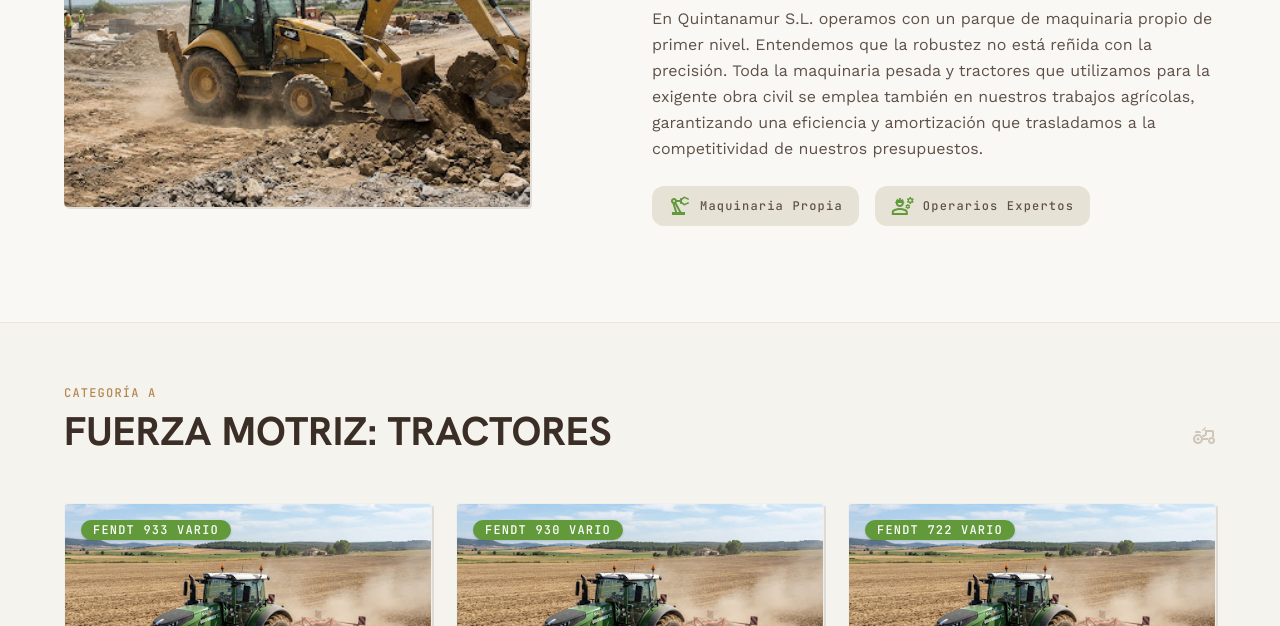
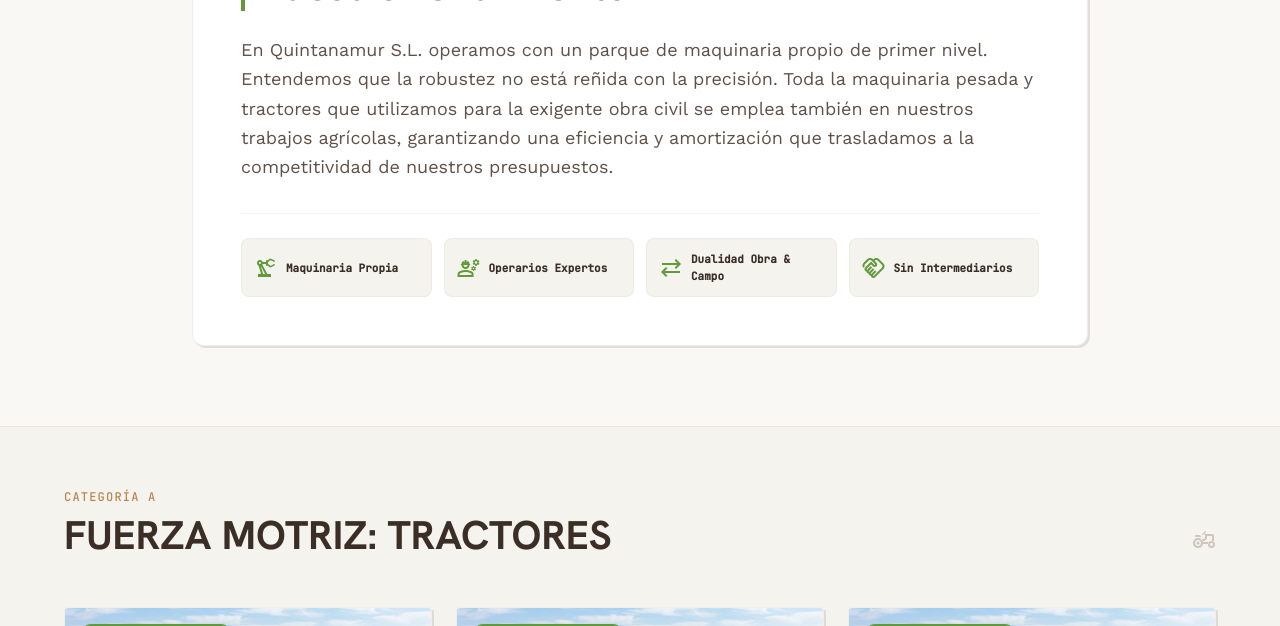
Before and after one commit to jimenezabadalex/Quintanamur-web, an Astro site: page /maquinaria in a window 1280 px wide. Shown: the part 807-1433 px from the top of the page. Built offline with nearby package versions, Linux system fonts and the light colour scheme; Astro itself is replaced by a stand-in of ours.

Commit message:
refactor(maquinaria): redisenar versatilidad operativa a bloque de manifiesto editorial sin imagen repetida

```diff
--- a/src/pages/maquinaria.astro
+++ b/src/pages/maquinaria.astro
@@ -29,36 +29,35 @@ import Layout from '../layouts/Layout.astro';
     </div>
   </header>
 
-  <!-- Strategic Advantage -->
-  <section class="py-16 md:py-24 px-margin-mobile md:px-margin-desktop bg-surface max-w-max-width mx-auto">
-    <div class="grid grid-cols-1 md:grid-cols-12 gap-gutter items-center">
-      <div class="md:col-span-5 relative">
-        <div class="absolute -inset-4 bg-surface-container rounded-lg -z-10 transform -rotate-1"></div>
-        <div class="relative aspect-[4/3] rounded overflow-hidden sharp-shadow">
-          <img
-            alt="Retropala pesada en operación de movimiento de tierras"
-            class="w-full h-full object-cover object-center"
-            src="/images/maquinaria/versatilidad-operativa.webp"
-            loading="lazy"
-          />
+  <!-- Strategic Advantage (Versatilidad Operativa) -->
+  <section class="py-16 md:py-20 px-margin-mobile md:px-margin-desktop bg-surface max-w-max-width mx-auto">
+    <div class="max-w-4xl mx-auto bg-surface-container-lowest border border-outline-variant/30 rounded-xl p-8 md:p-12 sharp-shadow">
+      <div class="inline-flex items-center gap-2 mb-4 text-primary font-label-caps text-label-caps">
+        <span class="material-symbols-outlined text-base">verified</span>
+        <span class="uppercase tracking-widest font-bold">Ventaja Estratégica</span>
+      </div>
+      <h2 class="font-headline-lg text-headline-lg-mobile md:text-headline-lg text-on-surface mb-6 border-l-4 border-primary pl-4 leading-tight">
+        VERSATILIDAD OPERATIVA: El secreto de nuestro rendimiento
+      </h2>
+      <p class="font-body-lg text-body-lg text-on-surface-variant mb-8 leading-relaxed">
+        En Quintanamur S.L. operamos con un parque de maquinaria propio de primer nivel. Entendemos que la robustez no está reñida con la precisión. Toda la maquinaria pesada y tractores que utilizamos para la exigente obra civil se emplea también en nuestros trabajos agrícolas, garantizando una eficiencia y amortización que trasladamos a la competitividad de nuestros presupuestos.
+      </p>
+      <div class="grid grid-cols-2 sm:grid-cols-4 gap-3 pt-6 border-t border-outline-variant/20">
+        <div class="flex items-center gap-2 p-3 bg-surface-container-low rounded-lg border border-outline-variant/20">
+          <span class="material-symbols-outlined text-primary text-xl">precision_manufacturing</span>
+          <span class="font-label-caps text-[11px] font-bold text-on-surface">Maquinaria Propia</span>
         </div>
-      </div>
-      <div class="md:col-span-6 md:col-start-7 mt-8 md:mt-0">
-        <h2 class="font-headline-lg text-headline-lg-mobile md:text-headline-lg text-on-surface mb-6 border-l-4 border-primary pl-4">
-          VERSATILIDAD OPERATIVA: El secreto de nuestro rendimiento
-        </h2>
-        <p class="font-body-md text-body-md text-on-surface-variant mb-6 leading-relaxed">
-          En Quintanamur S.L. operamos con un parque de maquinaria propio de primer nivel. Entendemos que la robustez no está reñida con la precisión. Toda la maquinaria pesada y tractores que utilizamos para la exigente obra civil se emplea también en nuestros trabajos agrícolas, garantizando una eficiencia y amortización que trasladamos a la competitividad de nuestros presupuestos.
-        </p>
-        <div class="flex flex-wrap gap-4">
-          <span class="inline-flex items-center gap-2 bg-surface-container-high px-4 py-2 rounded-xl font-label-caps text-label-caps text-on-surface-variant">
-            <span class="material-symbols-outlined text-primary text-sm">precision_manufacturing</span>
-            Maquinaria Propia
-          </span>
-          <span class="inline-flex items-center gap-2 bg-surface-container-high px-4 py-2 rounded-xl font-label-caps text-label-caps text-on-surface-variant">
-            <span class="material-symbols-outlined text-primary text-sm">engineering</span>
-            Operarios Expertos
-          </span>
+        <div class="flex items-center gap-2 p-3 bg-surface-container-low rounded-lg border border-outline-variant/20">
+          <span class="material-symbols-outlined text-primary text-xl">engineering</span>
+          <span class="font-label-caps text-[11px] font-bold text-on-surface">Operarios Expertos</span>
+        </div>
+        <div class="flex items-center gap-2 p-3 bg-surface-container-low rounded-lg border border-outline-variant/20">
+          <span class="material-symbols-outlined text-primary text-xl">sync_alt</span>
+          <span class="font-label-caps text-[11px] font-bold text-on-surface">Dualidad Obra &amp; Campo</span>
+        </div>
+        <div class="flex items-center gap-2 p-3 bg-surface-container-low rounded-lg border border-outline-variant/20">
+          <span class="material-symbols-outlined text-primary text-xl">handshake</span>
+          <span class="font-label-caps text-[11px] font-bold text-on-surface">Sin Intermediarios</span>
         </div>
       </div>
     </div>
```
